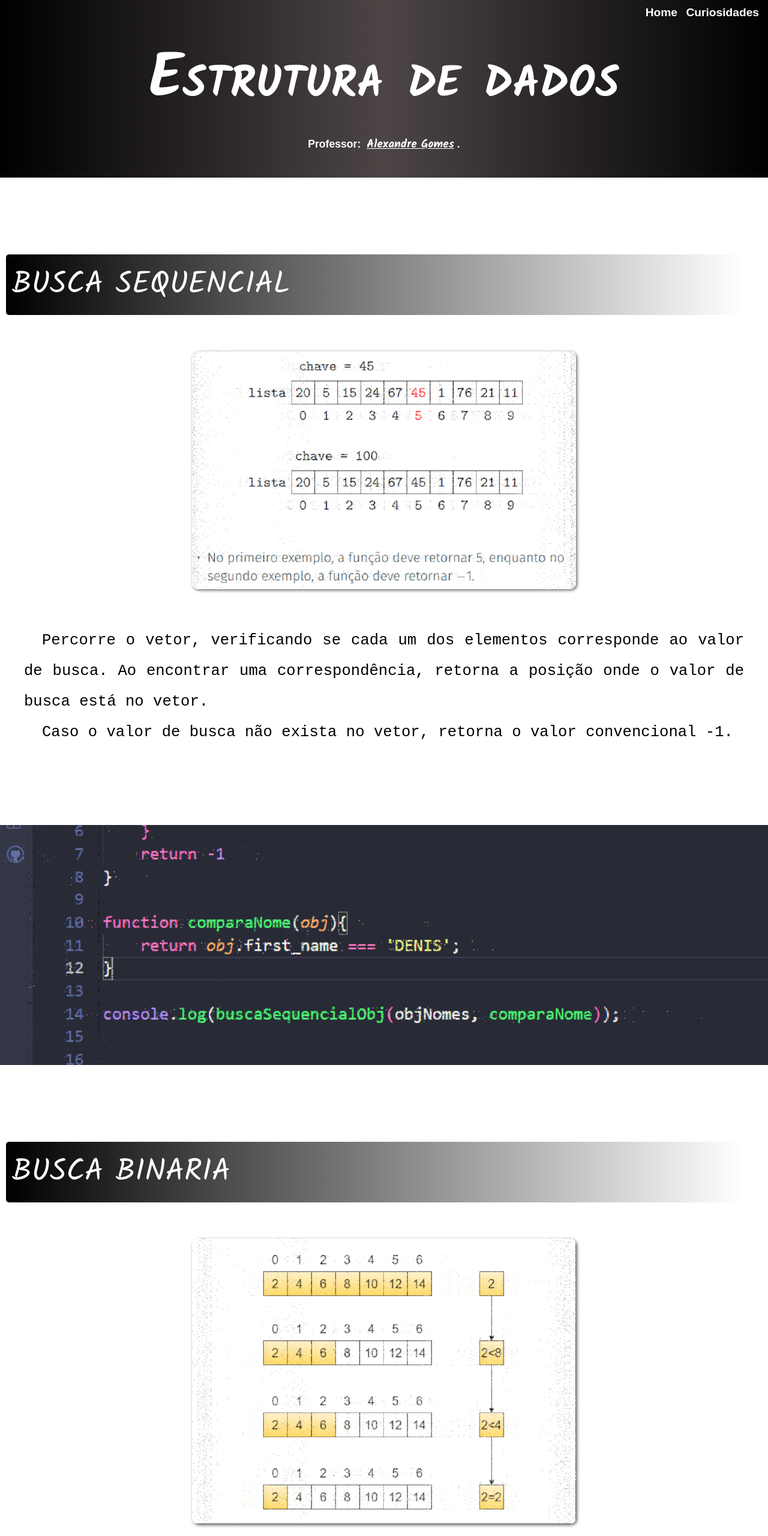
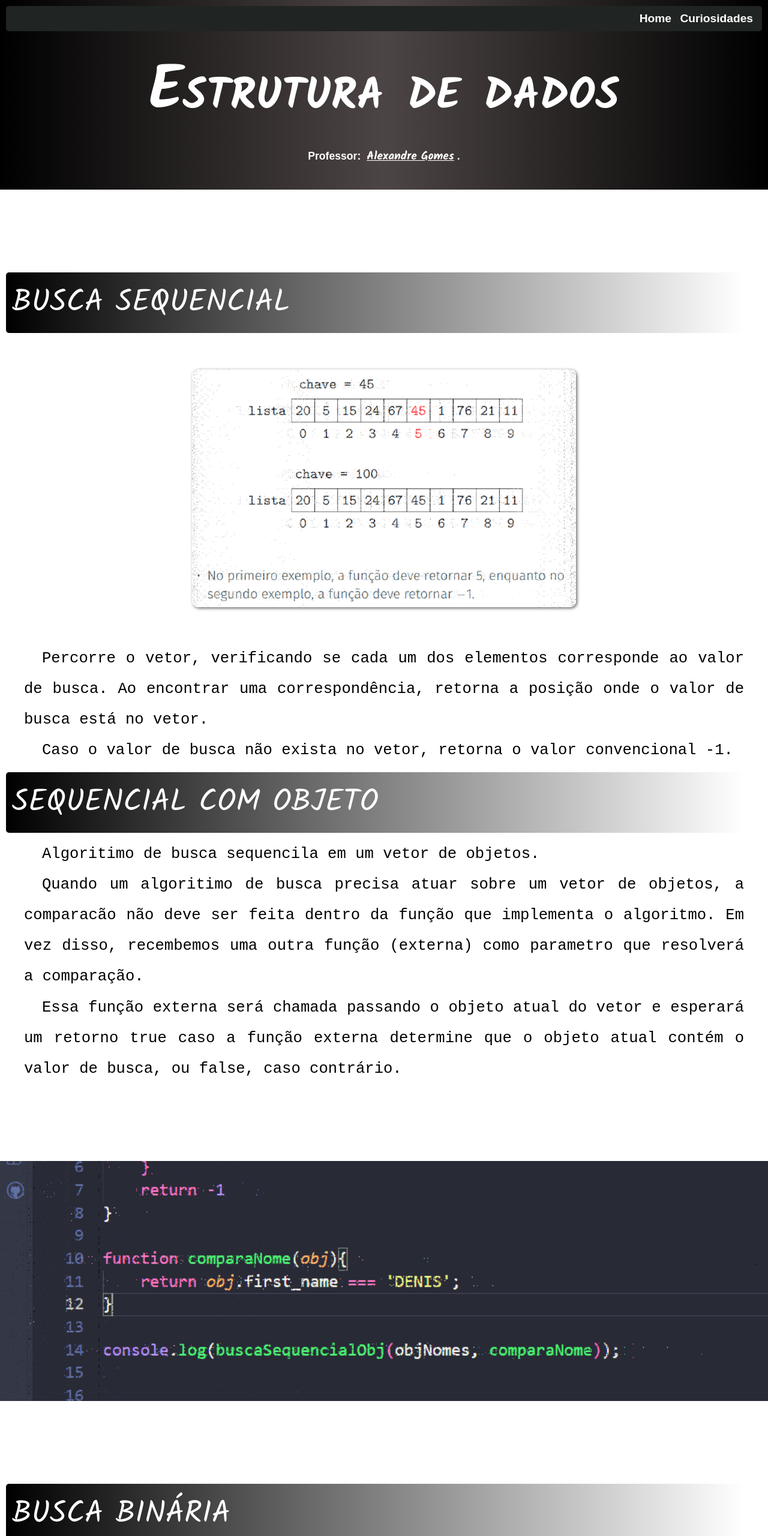
Before and after one commit to DenisSantos35/TrabalhoEstruturadeDados, a plain HTML site: page index.html in a window 1280 px wide. Shown: the top 2560 px of the page at 60% size. Drawn offline with Linux system fonts and the light colour scheme; a web font is replaced by a local one.

Commit message:
Alteraçoes adiçao de informações

```diff
--- a/css/estilo.css
+++ b/css/estilo.css
@@ -92,6 +92,7 @@ section h2{
     margin-left: -30px;
     padding: 10px;
     margin-bottom: 10px;
+    margin-top: 10px;
     border-radius: 5px;
     color: var(--cor05);
     font-family: 'Kalam', cursive;
@@ -117,10 +118,23 @@ strong{
     font-weight: 600;
     font-family: 'Nanum Gothic Coding', monospace;
 }
+ul {
+    list-style-type: '☑️\00a0\00a0';
+    list-style-position: inside;
+    background-color: #202422;
+    padding: 10px;
+    color: #fff;
+    border-radius: 5px;
+
+}
+ul > li{
+    font-family: 'Nanum Gothic Coding', monospace;
+}
 section.imagem{
     background-color: #4D4D4D;
     height: 50vh;
 }
+
 section#imagem01{
     background-image: url('../imagem/codigoSequencial.png');
     background-attachment: fixed;
--- a/index.html
+++ b/index.html
@@ -32,12 +32,24 @@
         <p>
             Caso o valor de busca não exista no vetor, retorna o valor convencional -1.
         </p>
+        <h2>
+            SEQUENCIAL COM OBJETO
+        </h2>
+        <P>
+            Algoritimo de busca sequencila em um vetor de objetos.
+        </P>
+        <p>
+            Quando um algoritimo de busca precisa atuar sobre um vetor de objetos, a comparacão não deve ser feita dentro da função que implementa o algoritmo. Em vez disso, recembemos uma outra função (externa) como parametro que resolverá a comparação.
+        </p>
+        <p>
+            Essa função externa será chamada passando o objeto atual do vetor e esperará um retorno true caso a função externa determine que o objeto atual contém o valor de busca, ou false, caso contrário.
+        </p>
     </section>
     <section id="imagem01" class="imagem">
 
     </section>
     <section>
-        <h2>BUSCA BINARIA</h2>
+        <h2>BUSCA BINÁRIA</h2>
         <img src="imagem/buscaBinaria-full.png" alt="Busca binaria pequena">
         <p>
            Requer um conjunto de dados <strong>ORDENADOS</strong>.
@@ -48,6 +60,21 @@
         <p>
             Essa ultima situação indica que o vlaor de busca não existe no conjunto.
         </p>
+        <h2>BINÁRIA COM OBJETO</h2>
+            <P>
+                Algoritmo de busca binária em vetor de objetos.
+            </P>
+            <p>
+                Para usar a busca binária em um <strong>VETOR DE OBJETOS</strong>, precisamos transferi a comparação para uma função externa que retorne um dos três valores:
+            </p>
+            <br>
+            <p>
+                <ul>
+                    <li>0: Caso ambos os valores sejam iguais</li>
+                    <li>1: Caso o valor de busca seja maior que o valor do meio do vetor</li>
+                    <li>-1: Caso o valor de busca seja menor que o valor do meio do vetor</li>
+                </ul>
+            </p>
         <img src="imagem/binariSequencial.png" alt="">
     </section>
     <section id="imagem02" class="imagem">
```
